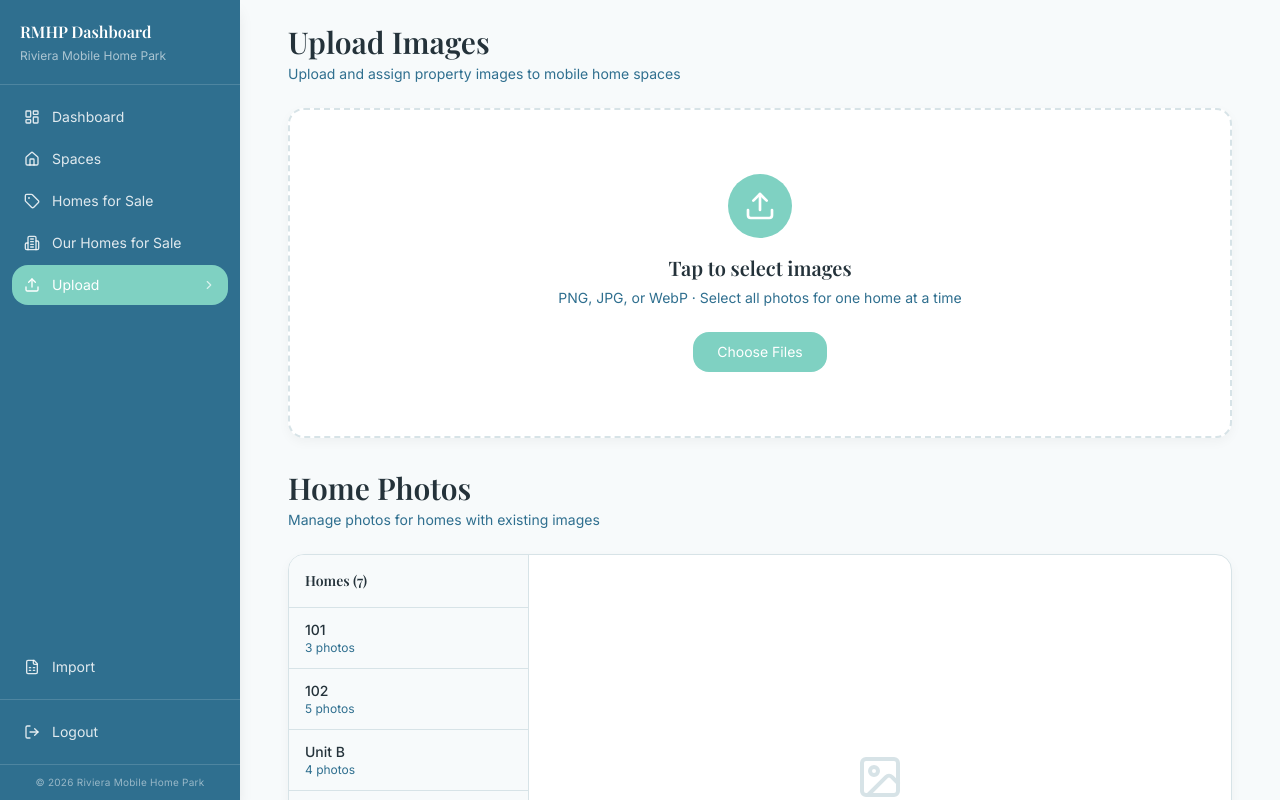
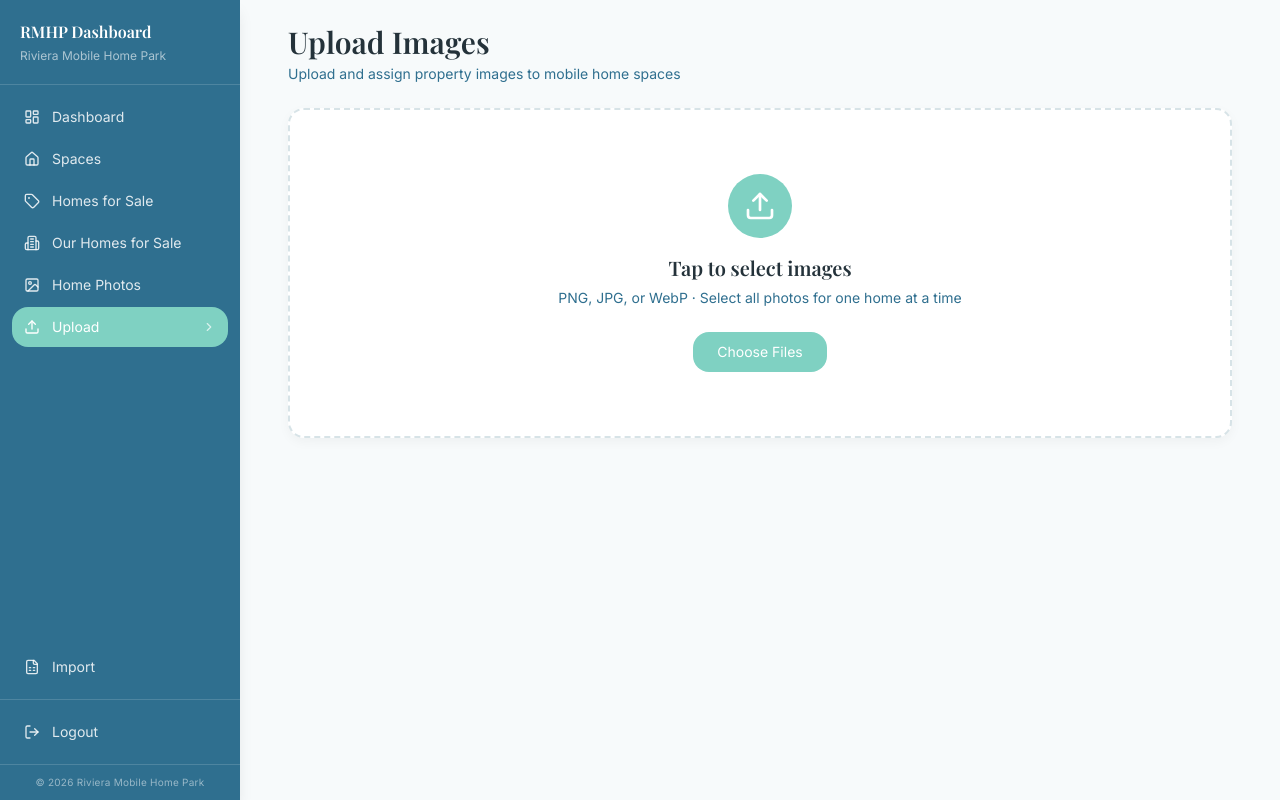
Before and after one commit to riviera-mobile-park/cms, a Next.js app: page /upload in a window 1280 px wide. Shown: the top 800 px of the page. Built offline with nearby package versions, Linux system fonts and the light colour scheme.

Commit message:
upload photos moved
moved upload photos

```diff
--- /dev/null
+++ b/app/home-photos/page.tsx
@@ -0,0 +1,27 @@
+// page.tsx (home-photos)
+// Home photos management page - view and delete space images
+
+'use client';
+
+import { HomePhotosSection } from '@/components/HomePhotosSection';
+import { useSpaces } from '@/lib/hooks/useSpaces';
+import { toast } from 'sonner';
+import { removeSpaceImage } from '@/lib/client/spacesApi';
+import { toErrorMessage } from '@/lib/utils/error';
+
+export default function HomePhotosPage() {
+  const { spaces, setSpace } = useSpaces('all');
+
+  const handleDeleteImage = async (spaceId: string, imageUrl: string) => {
+    try {
+      const updated = await removeSpaceImage(spaceId, imageUrl);
+      setSpace(spaceId, updated);
+      toast.success('Image deleted successfully');
+    } catch (err) {
+      const msg = toErrorMessage(err);
+      toast.error(`Failed to delete image: ${msg}`);
+    }
+  };
+
+  return <HomePhotosSection spaces={spaces} onDeleteImage={handleDeleteImage} />;
+}
--- a/app/upload/page.tsx
+++ b/app/upload/page.tsx
@@ -7,7 +7,7 @@ import { Upload } from '@/components/pages/Upload';
 import { useSpaces } from '@/lib/hooks/useSpaces';
 import { toast } from 'sonner';
 import { uploadImage } from '@/lib/aws/uploadImage';
-import { appendSpaceImages, removeSpaceImage } from '@/lib/client/spacesApi';
+import { appendSpaceImages } from '@/lib/client/spacesApi';
 import { toErrorMessage } from '@/lib/utils/error';
 
 export default function UploadPage() {
@@ -35,25 +35,10 @@ export default function UploadPage() {
     }
   };
 
-  const handleDeleteImage = async (spaceId: string, imageUrl: string) => {
-    try {
-      const updated = await removeSpaceImage(spaceId, imageUrl);
-      setSpace(spaceId, updated);
-
-      const label = updated.spaceNumber || 'the space';
-      toast.success(`Image removed from ${label}`);
-    } catch (error) {
-      const message = toErrorMessage(error);
-      toast.error(`Delete failed: ${message}`);
-      throw error;
-    }
-  };
-
   return (
     <Upload
       spaces={spaces}
       onImagesAssigned={handleImagesAssigned}
-      onDeleteImage={handleDeleteImage}
     />
   );
 }
--- a/components/Header.tsx
+++ b/components/Header.tsx
@@ -4,7 +4,7 @@
 'use client';
 
 import { useState, useEffect } from 'react';
-import { Menu, X, Home, Tag, Building2, Upload, ChevronRight, LayoutDashboard, LogOut, FileSpreadsheet } from 'lucide-react';
+import { Menu, X, Home, Tag, Building2, Upload, ChevronRight, LayoutDashboard, LogOut, FileSpreadsheet, Image } from 'lucide-react';
 import Link from 'next/link';
 import { usePathname } from 'next/navigation';
 import { motion, AnimatePresence } from 'motion/react';
@@ -18,6 +18,7 @@ const navItems = [
   { to: '/spaces', icon: Home, label: 'Spaces' },
   { to: '/homes-for-sale', icon: Tag, label: 'Homes for Sale' },
   { to: '/our-homes', icon: Building2, label: 'Our Homes for Sale' },
+  { to: '/home-photos', icon: Image, label: 'Home Photos' },
   { to: '/upload', icon: Upload, label: 'Upload' },
 ];
 
--- a/components/pages/Upload.tsx
+++ b/components/pages/Upload.tsx
@@ -7,15 +7,13 @@ import { useRef, useState } from 'react';
 import { Upload as UploadIcon } from 'lucide-react';
 import { Space } from '@/data/spaces';
 import { ImageAssignmentModal } from '@/components/ImageAssignmentModal';
-import { HomePhotosSection } from '@/components/HomePhotosSection';
 
 interface UploadProps {
   spaces: Space[];
   onImagesAssigned: (spaceId: string, images: File[]) => Promise<void> | void;
-  onDeleteImage: (spaceId: string, imageUrl: string) => Promise<void> | void;
 }
 
-export function Upload({ spaces, onImagesAssigned, onDeleteImage }: UploadProps) {
+export function Upload({ spaces, onImagesAssigned }: UploadProps) {
   const fileInputRef = useRef<HTMLInputElement>(null);
   const [selectedFiles, setSelectedFiles] = useState<File[]>([]);
   const [isAssigning, setIsAssigning] = useState(false);
@@ -128,9 +126,6 @@ export function Upload({ spaces, onImagesAssigned, onDeleteImage }: UploadProps)
         onFinish={handleFinish}
       />
       </div>
-
-      {/* Home Photos Management Section */}
-      <HomePhotosSection spaces={spaces} onDeleteImage={onDeleteImage} />
     </div>
   );
 }
```
